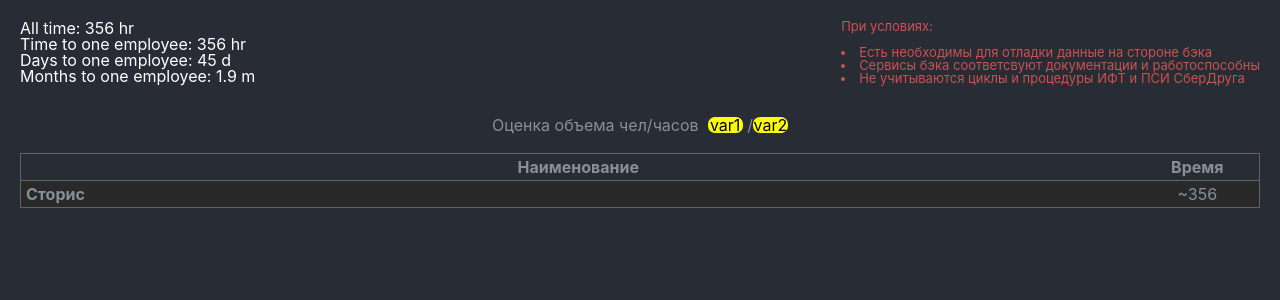
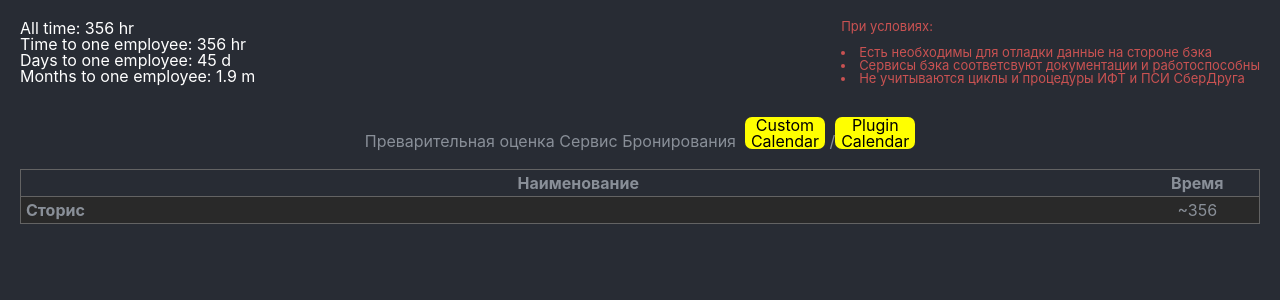
Before and after one commit to fishr-flash/visited-table, a React (Create React App) app: page / in a window 1280 px wide. Shown: the top 300 px of the page. Built offline with nearby package versions, Linux system fonts and the light colour scheme.

Commit message:
оценка разработки Сервиса Бронирования

```diff
--- a/src/smeta2/index.jsx
+++ b/src/smeta2/index.jsx
@@ -18,8 +18,8 @@ export default () => {
     sum = calculateTimes(jsonDataShort, RATIO);
 
     const VERSIONS = {
-        LONG:'var1',
-        SHORT: 'var2'
+        LONG:'Custom Calendar',
+        SHORT: 'Plugin Calendar'
     }
     const [content, setContent] = useState(fullClone(jsonDataShort));
     const countDevelopers = 1;
@@ -116,7 +116,7 @@ export default () => {
                 <br />
                 <br />
                 <table className={'visited-table'} rules={'rows'} border={'1'}>
-                    <caption>Оценка объема чел/часов &nbsp;
+                    <caption>Преварительная оценка Сервис Бронирования &nbsp;
                         <a href={'#'} onClick={(e)=>onClickVersion(e.target.text)} >
                             {VERSIONS.LONG}
                         </a> /
--- a/src/smeta2/style.scss
+++ b/src/smeta2/style.scss
@@ -195,7 +195,7 @@ a {
    outline: none;
   text-decoration: none;
   display: inline-block;
-  width: 35px;
+  width: 80px;
   text-align: center;
   line-height: 1;
   color: black;
```
